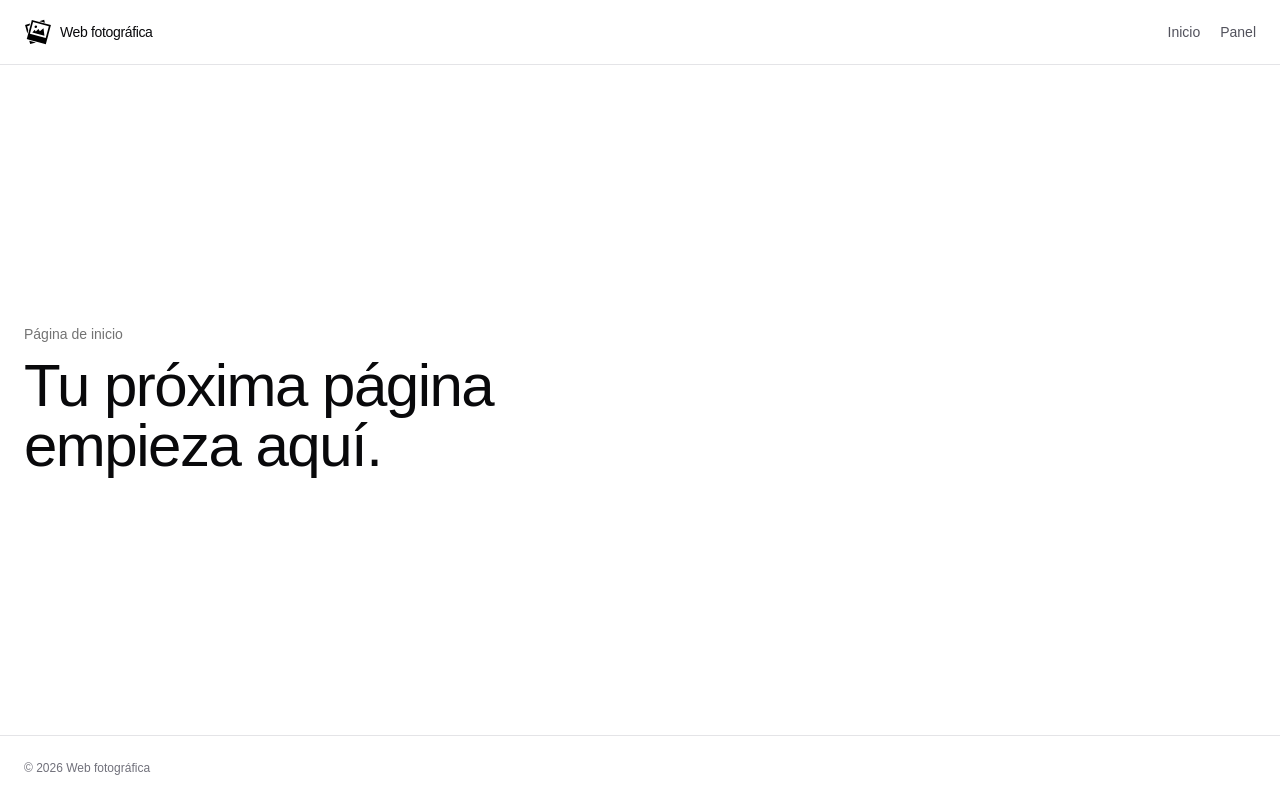
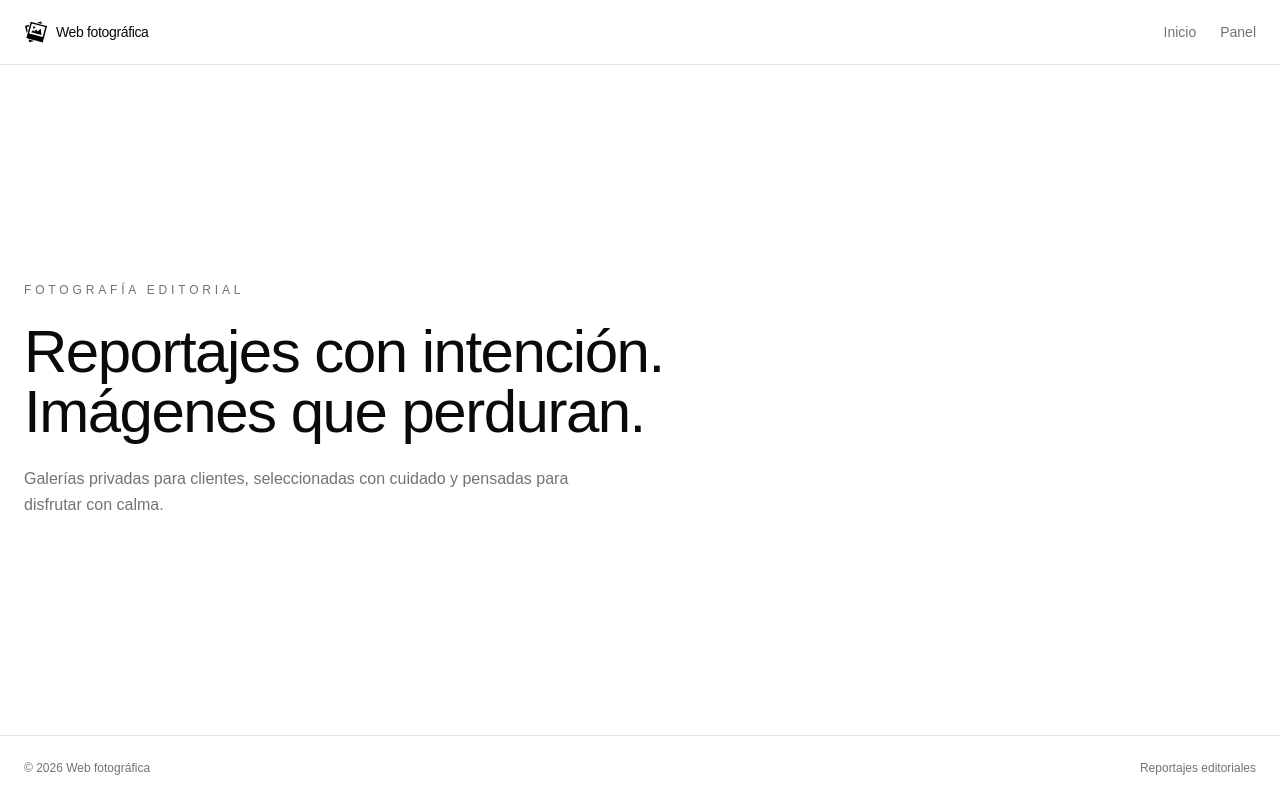
Before and after one commit to JuanJaramillo12004/web-fotografica, a React (Vite) app: page / in a window 1280 px wide. Built offline with nearby package versions, Linux system fonts and the light colour scheme; no server answers.

Commit message:
feat(home): pulido editorial minimalista con taste-skill

```diff
--- a/src/components/layout/RootLayout.tsx
+++ b/src/components/layout/RootLayout.tsx
@@ -8,23 +8,23 @@ const publicNav = [
 
 export function RootLayout() {
   return (
-    <div className="flex min-h-dvh flex-col bg-white text-zinc-950">
-      <header className="border-b border-zinc-200">
+    <div className="flex min-h-dvh flex-col bg-background text-foreground">
+      <header className="border-b border-border">
         <div className="mx-auto flex min-h-16 w-full max-w-7xl items-center justify-between gap-6 px-6">
           <Link
             to="/"
-            className="flex items-center gap-2 text-sm font-medium tracking-tight"
+            className="flex items-center gap-2 text-sm font-medium tracking-tight transition-opacity hover:opacity-80"
           >
-            <Logo className="size-7" />
-            Web fotográfica
+            <Logo className="size-6" />
+            <span>Web fotográfica</span>
           </Link>
 
-          <nav aria-label="Navegación principal" className="flex items-center gap-5">
+          <nav aria-label="Navegación principal" className="flex items-center gap-6">
             {publicNav.map((item) => (
               <Link
                 key={item.to}
                 to={item.to}
-                className="text-sm text-zinc-600 transition-colors hover:text-zinc-950"
+                className="text-sm text-muted-foreground transition-colors hover:text-foreground"
               >
                 {item.label}
               </Link>
@@ -37,9 +37,10 @@ export function RootLayout() {
         <Outlet />
       </main>
 
-      <footer className="border-t border-zinc-200">
-        <div className="mx-auto w-full max-w-7xl px-6 py-6 text-xs text-zinc-500">
-          © {new Date().getFullYear()} Web fotográfica
+      <footer className="border-t border-border">
+        <div className="mx-auto flex w-full max-w-7xl items-center justify-between px-6 py-6 text-xs text-muted-foreground">
+          <p>© {new Date().getFullYear()} Web fotográfica</p>
+          <p className="hidden sm:block">Reportajes editoriales</p>
         </div>
       </footer>
     </div>
--- a/src/pages/HomePage.tsx
+++ b/src/pages/HomePage.tsx
@@ -8,35 +8,43 @@ export function HomePage() {
     () => {
       if (prefersReducedMotion()) return
 
-      // `useGSAP` se ejecuta en un layout effect, así que `from` aplica el
-      // estado inicial antes del primer pintado: no hay parpadeo.
       gsap.from('[data-reveal]', {
-        y: 24,
+        y: 20,
         opacity: 0,
-        duration: 0.8,
+        duration: 0.7,
         ease: 'power3.out',
-        stagger: 0.12,
+        stagger: 0.08,
       })
     },
     { scope },
   )
 
   return (
-    <div
+    <section
       ref={scope}
-      className="mx-auto flex w-full max-w-7xl flex-1 items-center px-6 py-16"
+      className="mx-auto flex w-full max-w-7xl flex-1 items-center px-6 py-16 sm:py-20 lg:py-24"
     >
-      <div>
-        <p data-reveal className="text-sm text-muted-foreground">
-          Página de inicio
+      <div className="flex flex-col gap-6">
+        <p
+          data-reveal
+          className="text-xs uppercase tracking-[0.32em] text-muted-foreground"
+        >
+          Fotografía editorial
         </p>
         <h1
           data-reveal
-          className="mt-3 max-w-2xl text-4xl font-medium tracking-tight sm:text-6xl"
+          className="max-w-4xl text-balance text-4xl font-medium tracking-tight sm:text-5xl lg:text-6xl"
         >
-          Tu próxima página empieza aquí.
+          Reportajes con intención. Imágenes que perduran.
         </h1>
+        <p
+          data-reveal
+          className="max-w-[65ch] text-base leading-relaxed text-muted-foreground"
+        >
+          Galerías privadas para clientes, seleccionadas con cuidado y pensadas
+          para disfrutar con calma.
+        </p>
       </div>
-    </div>
+    </section>
   )
 }
```
